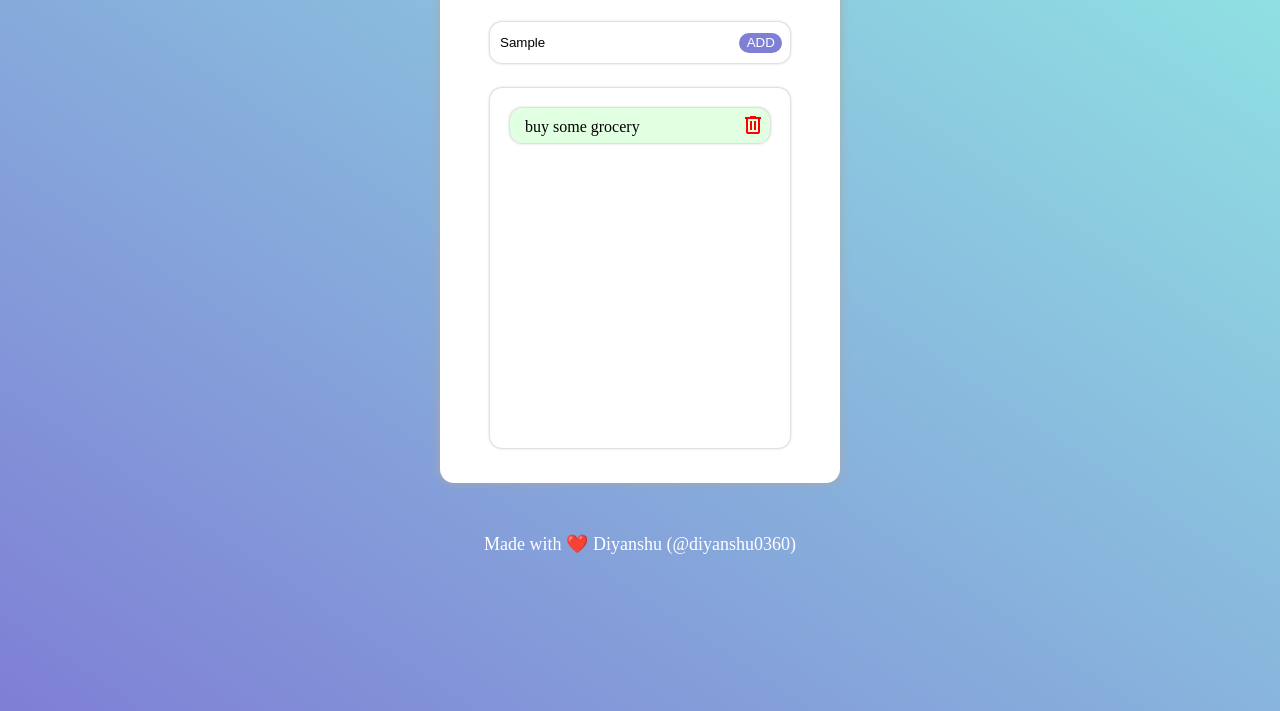
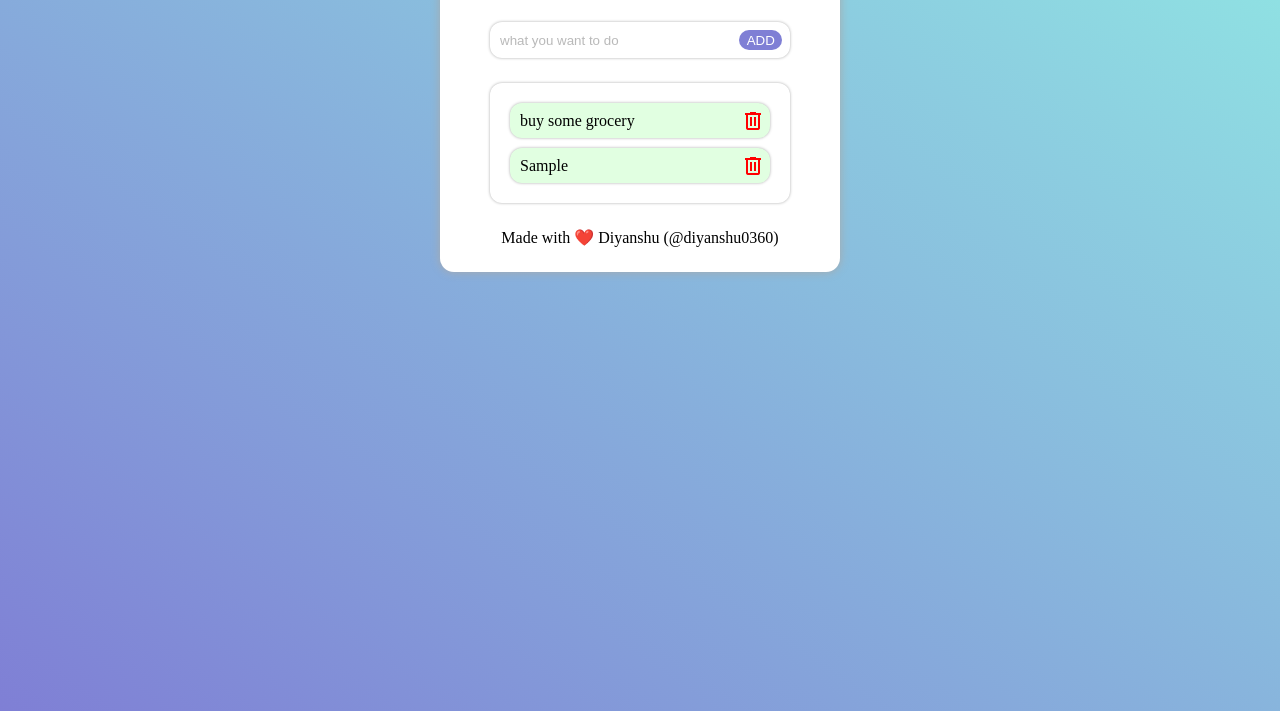
Before and after one commit to diyanshu0360/To-Do-List, a plain HTML site: page index.html in a window 1280 px wide. Both pictures are taken after typing "Sample" into the empty fields and a click on the input "ADD". Shown: the part 159-870 px from the top of the page. Drawn offline with nearby package versions, Linux system fonts and the light colour scheme.

Commit message:
(add) function added

```diff
--- a/index.html
+++ b/index.html
@@ -15,21 +15,18 @@
             <h2>TO-DO LIST</h2>
         </div>
         <div class="addlist">
-            <input class="input" type="text" placeholder="what you want to do"/>
-            <input type="submit" class="btn" value="ADD">
+            <input id="inputtext" class="input" type="text" value="" placeholder="what you want to do"/>
+            <input id="inputbtn" type="submit" class="btn" value="ADD">
         </div>
-        <div class="showlist">
+        <div id="showlistid" class="showlist">
             <div class="singlelist">
-                <div class="listitem">
                     <span>buy some grocery</span>
-                    <a href="#"><span class="material-symbols-outlined dustbin">delete</span></a>
-                </div>
+                    <a href="#" class="material-symbols-outlined dustbin">delete</a>
             </div>
         </div>
-    </div>
-
-    <div class="footer">
-        <p>Made with ❤️ Diyanshu (@diyanshu0360)</p>
+        <div class="footer">
+            <p>Made with ❤️ Diyanshu (@diyanshu0360)</p>
+        </div>
     </div>
 
     <script src="script.js"></script>
--- a/script.js
+++ b/script.js
@@ -0,0 +1,26 @@
+
+let addbtn = document.getElementById('inputbtn');
+
+addbtn.addEventListener('click', addText = () => {
+    const val = document.getElementById('inputtext');
+    let txt = val.value;
+    addtodo(txt);
+    val.value = "";
+})
+
+const addtodo = (txt) => {
+    const text1 = document.createElement('span');
+    text1.innerHTML = txt;
+    const text2 = document.createElement('a');
+    text2.setAttribute('href', '#')
+    text2.innerHTML = 'delete';
+    text2.classList.add('material-symbols-outlined', 'dustbin');
+
+    const singlelistdiv = document.createElement('div');
+    singlelistdiv.classList.add('singlelist');
+    singlelistdiv.appendChild(text1);
+    singlelistdiv.appendChild(text2);
+
+    const showlist = document.getElementById('showlistid');
+    showlist.appendChild(singlelistdiv);
+}
--- a/style.css
+++ b/style.css
@@ -51,10 +51,15 @@ body{
 
 .input{
     width: 85%;
-    height: 25px;
-    border: 0;
+    height: 20px;
     margin: 3px;
     margin-left: 5px;
+    opacity: 50%;
+    border: 0;
+}
+
+.input:focus{
+    outline: none;
 }
 
 .btn{
@@ -70,23 +75,21 @@ body{
 .showlist{
     padding: 10px;
     margin: 25px;
-    height: 45vh;
+    height: fit-content;
     margin-left: 0px;
     margin-right: 0px;
     border-radius: 12px;
     box-shadow: 0px 0px 3px darkgrey;
+    scroll-behavior: auto;
 }
 
 .singlelist{
+    background-color: rgba(0, 255, 0, 0.119);
     box-shadow: 0px 0px 3px darkgrey;
     border-radius: 12px;
-    background-color: rgba(0, 255, 0, 0.119);
     margin: 10px;
     height: 35px;
     padding: 5px;
-}
-
-.listitem{
     display: flex;
     align-items: center;
     justify-content: space-between;
@@ -95,11 +98,12 @@ body{
 
 .dustbin{
     color: red;
+    text-decoration: none;
 }
 
 .footer{
     text-align: center;
-    color: white;
     font-weight: 500;
-    font-size: 18px;
+    font-size: 16px;
+    margin-bottom: 15px;
 }
```
